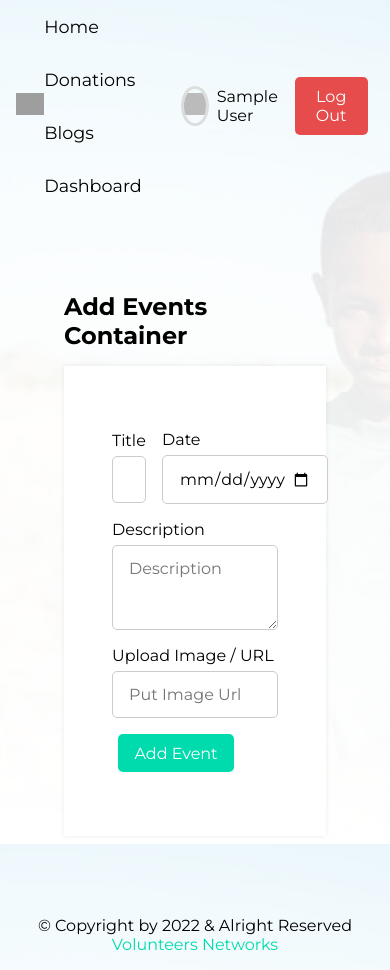
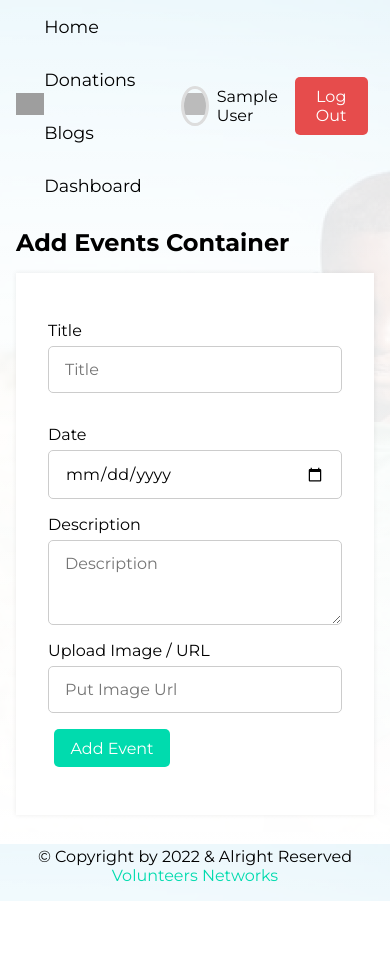
Before and after one commit to Ashik-Mahmud/volunteer-app-with-nodejs, a React (Create React App) app: page /add-event in a window 390 px wide. After the commit the page ends 901 px from the top, so only its background shows below. Built offline with nearby package versions, Linux system fonts and the light colour scheme; no server answers; sample sign-in values are in the browser's storage; grey boxes are pictures that could not be loaded; a web font is replaced by a local one.

Commit message:
responsive my application

```diff
--- a/src/Pages/AddEvents/AddEvents.jsx
+++ b/src/Pages/AddEvents/AddEvents.jsx
@@ -124,6 +124,9 @@ const AddEventsContainer = styled.section`
   position: relative;
   margin: 1rem 0rem;
   padding: 3rem;
+  @media (max-width: 768px) {
+    padding: 0rem;
+  }
   h3 {
     margin: 1rem 0rem;
     font-size: 1.5rem;
@@ -133,6 +136,9 @@ const AddEventsContainer = styled.section`
     box-shadow: 0px 0px 5px rgba(0, 0, 0, 0.08);
     padding: 3rem;
     background: var(--accent-color);
+    @media (max-width: 768px) {
+      padding: 2rem;
+    }
   }
   .form-wrapper {
     margin: 1rem 0rem;
@@ -143,6 +149,9 @@ const AddEventsContainer = styled.section`
       justify-content: space-between;
       position: relative;
       gap: 1rem;
+      @media (max-width: 768px) {
+        flex-direction: column;
+      }
     }
     .input-group {
       display: flex;
--- a/src/Pages/Donations/Donate/Donate.jsx
+++ b/src/Pages/Donations/Donate/Donate.jsx
@@ -167,15 +167,22 @@ const DonateContainer = styled.section`
   position: relative;
   padding: 1rem;
   margin: 1rem;
+  @media (max-width: 768px) {
+    padding: 1rem;
+  }
   .form {
     background: var(--accent-color);
     padding: 2rem;
     margin: 1rem 0rem;
+
     .group {
       display: flex;
       align-items: center;
       gap: 1rem;
       position: relative;
+      @media (max-width: 768px) {
+        flex-direction: column;
+      }
     }
     .input-group {
       display: flex;
--- a/src/Pages/Events/Event/Event.jsx
+++ b/src/Pages/Events/Event/Event.jsx
@@ -43,7 +43,10 @@ const EventContainer = styled.div`
   padding: 1rem;
   border-radius: 10px;
   box-shadow: 0px 0px 5px rgba(0, 0, 0, 0.08);
-  height: 200px;
+  height: auto;
+  @media (max-width: 568px) {
+    flex-direction: column;
+  }
   img {
     height: 100%;
     height: 100%;
@@ -53,6 +56,12 @@ const EventContainer = styled.div`
     width: 250px;
     border-radius: 10px;
     overflow: hidden;
+    @media (max-width: 568px) {
+      width: 100%;
+      img {
+        width: 100%;
+      }
+    }
   }
   .desc {
     display: flex;
--- a/src/Pages/Events/UpdateEvent/UpdateEvent.jsx
+++ b/src/Pages/Events/UpdateEvent/UpdateEvent.jsx
@@ -145,6 +145,9 @@ const AddEventsContainer = styled.section`
   position: relative;
   margin: 1rem 0rem;
   padding: 3rem;
+  @media (max-width: 768px) {
+    padding: 0rem;
+  }
   h3 {
     margin: 1rem 0rem;
     font-size: 1.5rem;
@@ -154,6 +157,9 @@ const AddEventsContainer = styled.section`
     box-shadow: 0px 0px 5px rgba(0, 0, 0, 0.08);
     padding: 3rem;
     background: var(--accent-color);
+    @media (max-width: 768px) {
+      padding: 2rem;
+    }
   }
   .form-wrapper {
     margin: 1rem 0rem;
@@ -164,6 +170,9 @@ const AddEventsContainer = styled.section`
       justify-content: space-between;
       position: relative;
       gap: 1rem;
+      @media (max-width: 768px) {
+        flex-direction: column;
+      }
     }
     .input-group {
       display: flex;
--- a/src/Pages/Home/Search/Search.jsx
+++ b/src/Pages/Home/Search/Search.jsx
@@ -37,6 +37,9 @@ const SearchContainer = styled.div`
     padding: 0.2rem;
     width: 500px;
     margin: 1.5rem auto;
+    @media (max-width: 768px) {
+      width: 100%;
+    }
     input {
       width: 100%;
       background-color: transparent;
--- a/src/Pages/Login/Styles.js
+++ b/src/Pages/Login/Styles.js
@@ -12,6 +12,10 @@ const FormContainer = styled.section`
         box-shadow: 0px 0px 5px rgba(0,0,0,0.08);
         border-radius: 5px;
         border: 1px solid #ddd;
+        @media (max-width: 768px) {
+            width: 100%;
+            margin: 0rem 1rem;
+        }
         .form-wrapper{
             margin: 1rem 0rem;
             .input-group{
--- a/src/Pages/ManageBlogs/ManageBlogs.jsx
+++ b/src/Pages/ManageBlogs/ManageBlogs.jsx
@@ -162,6 +162,9 @@ const ManageBlogsContainer = styled.section`
     position: relative;
     background: var(--accent-color);
     padding: 2rem;
+    @media (max-width: 768px) {
+      overflow: auto;
+    }
     table {
       width: 100%;
       text-align: left;
```
